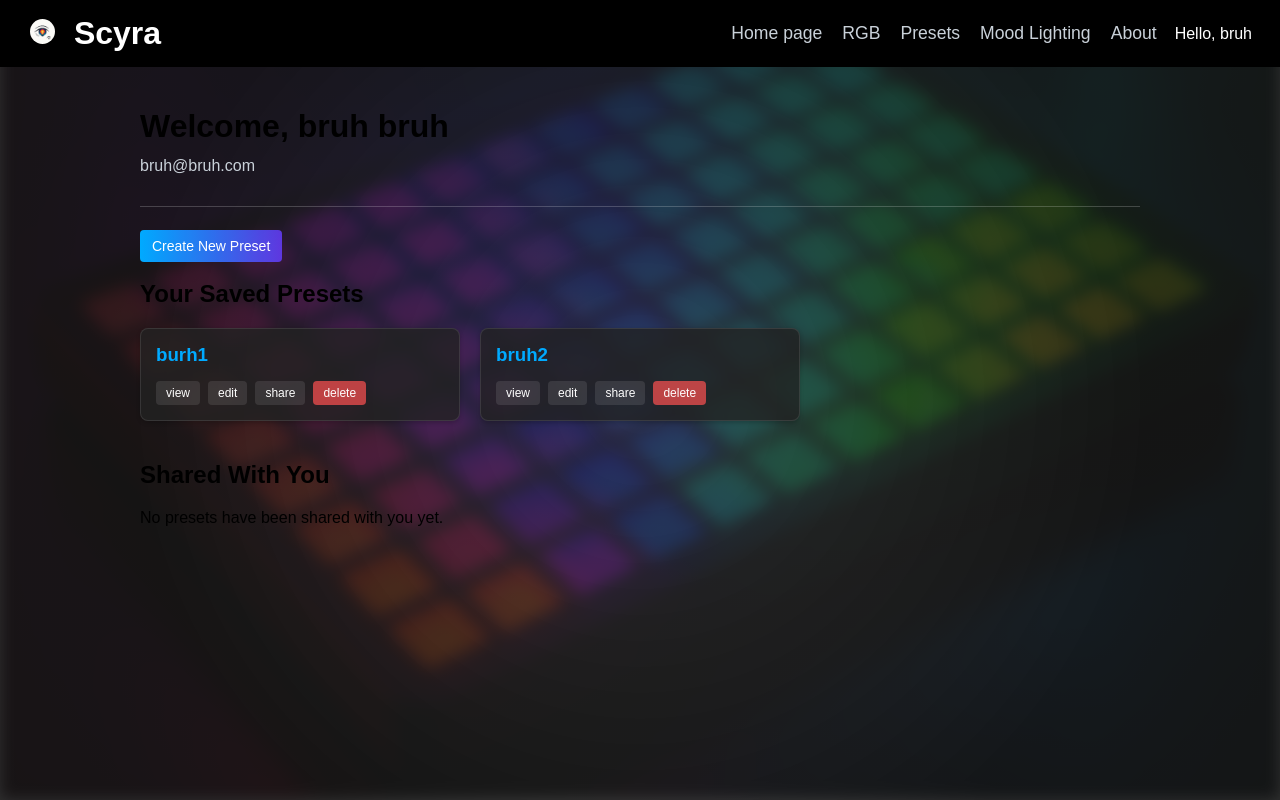
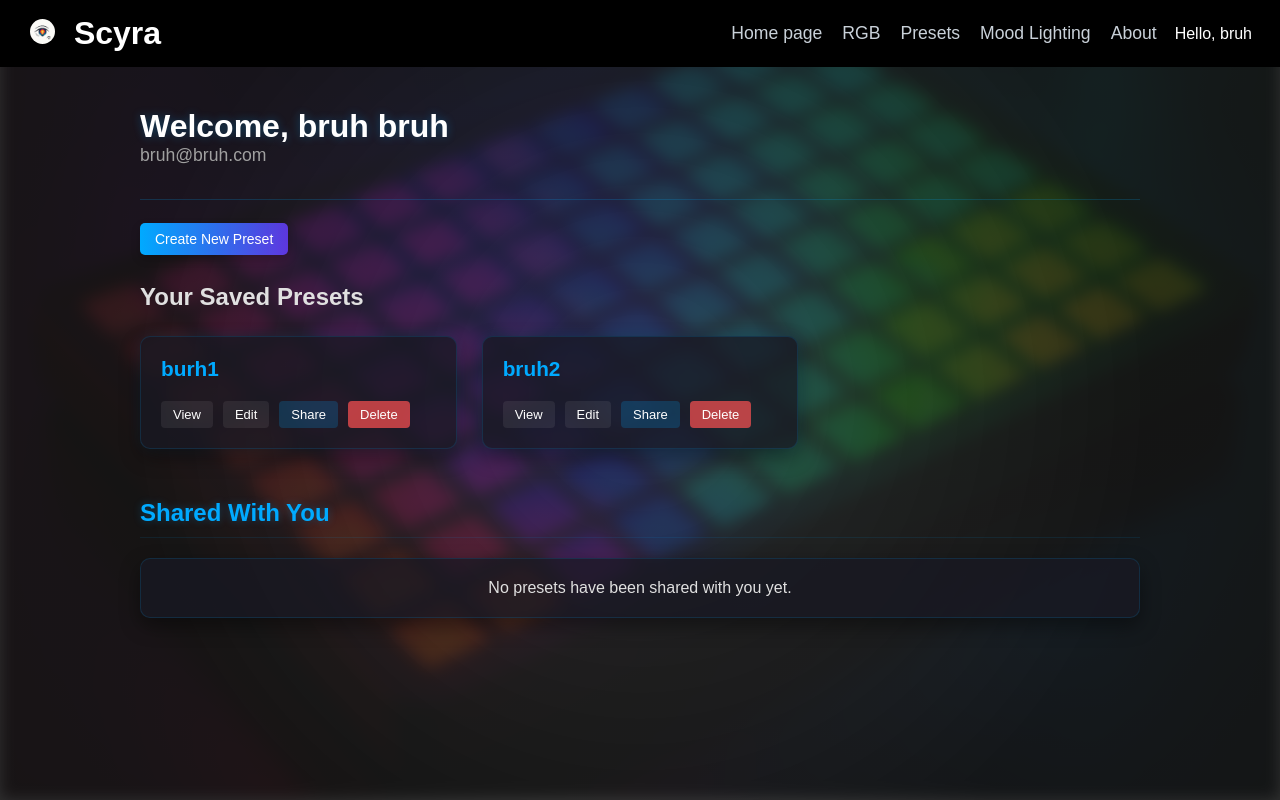
Before and after one commit to wenkow2k515/Scyra-WLED-RGB-group-project, a Flask app: page /account in a window 1280 px wide. Run offline with Flask 3, Linux system fonts and the light colour scheme; a user stored in the database is signed in.

Commit message:
Enhance account, login & register pages with dark theme Improve form styling with LED-inspired design and consistent color scheme

```diff
--- a/app/static/css/account.css
+++ b/app/static/css/account.css
@@ -2,102 +2,127 @@
     max-width: 1000px;
     margin: 0 auto;
     padding: 20px;
+    color: #e0e0e0;
 }
 
 .account-header {
     margin-bottom: 30px;
-    border-bottom: 1px solid rgba(255, 255, 255, 0.2);
+    border-bottom: 1px solid rgba(0, 170, 255, 0.2);
     padding-bottom: 15px;
 }
 
+.account-header h1 {
+    color: white;
+    text-shadow: 0 0 10px rgba(0, 170, 255, 0.3);
+    margin-bottom: 10px;
+}
+
 .account-email {
-    color: #c9d1d9;
+    color: #a0a0a0;
     margin-top: -10px;
+    font-size: 1.1em;
 }
 
 .account-actions {
-    margin-bottom: 25px;
+    margin-bottom: 35px;
 }
 
 .account-section {
-    margin-top: 40px;
+    margin-top: 50px;
+}
+
+.account-section h2 {
+    color: #00aaff;
+    margin-bottom: 20px;
+    text-shadow: 0 0 8px rgba(0, 170, 255, 0.3);
+    border-bottom: 1px solid rgba(0, 170, 255, 0.1);
+    padding-bottom: 10px;
 }
 
 .preset-grid {
     display: grid;
     grid-template-columns: repeat(auto-fill, minmax(300px, 1fr));
-    gap: 20px;
-    margin-top: 20px;
+    gap: 25px;
+    margin-top: 25px;
 }
 
 .preset-card {
-    border: 1px solid rgba(255, 255, 255, 0.1);
-    border-radius: 8px;
-    padding: 15px;
-    background: rgba(34, 34, 34, 0.8);
-    box-shadow: 0 2px 4px rgba(0, 0, 0, 0.2);
+    border: 1px solid rgba(0, 170, 255, 0.15);
+    border-radius: 10px;
+    padding: 20px;
+    background: rgba(25, 25, 35, 0.75);
+    box-shadow: 0 8px 20px rgba(0, 0, 0, 0.4), 0 0 15px rgba(0, 170, 255, 0.1);
     transition: transform 0.3s ease, box-shadow 0.3s ease;
 }
 
 .preset-card:hover {
     transform: translateY(-5px);
-    box-shadow: 0 8px 20px rgba(0, 0, 0, 0.3);
+    box-shadow: 0 12px 25px rgba(0, 0, 0, 0.5), 0 0 20px rgba(0, 170, 255, 0.2);
+    border-color: rgba(0, 170, 255, 0.3);
 }
 
 .preset-card.shared {
-    background: rgba(0, 137, 255, 0.15);
-    border-color: rgba(0, 170, 255, 0.3);
+    background: rgba(22, 28, 45, 0.75);
+    border-color: rgba(0, 170, 255, 0.25);
 }
 
 .preset-header {
-    margin-bottom: 15px;
+    margin-bottom: 20px;
 }
 
 .preset-header h3 {
-    margin: 0 0 5px 0;
+    margin: 0 0 8px 0;
     color: #00aaff;
+    font-size: 1.3em;
 }
 
 .preset-date, .shared-by {
-    font-size: 0.8rem;
-    color: #c9d1d9;
+    font-size: 0.9rem;
+    color: #a0a0a0;
     display: block;
+    margin-top: 5px;
 }
 
 .preset-actions {
     display: flex;
     flex-wrap: wrap;
-    gap: 8px;
+    gap: 10px;
+    margin-top: 15px;
 }
 
 .btn {
-    padding: 8px 12px;
-    border-radius: 4px;
+    padding: 8px 15px;
+    border-radius: 5px;
     text-decoration: none;
     border: none;
     cursor: pointer;
     font-size: 14px;
-    background: rgba(255, 255, 255, 0.1);
+    background: rgba(255, 255, 255, 0.07);
     color: white;
     transition: all 0.3s ease;
+    font-weight: 500;
 }
 
 .btn:hover {
-    background: rgba(255, 255, 255, 0.2);
+    background: rgba(255, 255, 255, 0.15);
+    transform: translateY(-2px);
 }
 
 .btn-sm {
-    padding: 5px 10px;
-    font-size: 12px;
+    padding: 6px 12px;
+    font-size: 13px;
+    border-radius: 4px;
 }
 
 .btn-primary {
     background: linear-gradient(90deg, #00aaff, #653cfadc);
     color: white;
+    box-shadow: 0 4px 10px rgba(0, 0, 0, 0.2);
 }
 
 .btn-primary:hover {
     background: linear-gradient(90deg, #43bfdf, #7050e6dc);
+    box-shadow: 0 6px 15px rgba(0, 0, 0, 0.3);
 }
 
 .btn-danger {
@@ -109,12 +134,27 @@
     background: rgba(255, 82, 82, 0.9);
 }
 
+.btn-share {
+    background: rgba(0, 170, 255, 0.2);
+}
+
+.btn-share:hover {
+    background: rgba(0, 170, 255, 0.3);
+}
+
 .no-presets {
     text-align: center;
     padding: 40px;
-    background: rgba(34, 34, 34, 0.8);
-    border-radius: 8px;
+    background: rgba(25, 25, 35, 0.75);
+    border-radius: 10px;
     margin-top: 20px;
+    border: 1px solid rgba(0, 170, 255, 0.15);
+    box-shadow: 0 8px 20px rgba(0, 0, 0, 0.4);
+}
+
+.no-presets p {
+    margin: 10px 0;
+    color: #e0e0e0;
 }
 
 .modal {
--- a/app/templates/account.html
+++ b/app/templates/account.html
@@ -32,10 +32,10 @@
                     </div>
 
                     <div class="preset-actions">
-                        <a href="{{ url_for('view_preset', preset_id=preset.id) }}" class="btn btn-sm">view</a>
-                        <a href="{{ url_for('edit_preset', preset_id=preset.id) }}" class="btn btn-sm">edit</a>
-                        <a href="{{ url_for('share_preset', preset_id=preset.id) }}" class="btn btn-sm btn-share">share</a>
-                        <button onclick="confirmDelete({{ preset.id }})" class="btn btn-sm btn-danger" id="confirmDeleteBtn">delete</button>
+                        <a href="{{ url_for('view_preset', preset_id=preset.id) }}" class="btn btn-sm">View</a>
+                        <a href="{{ url_for('edit_preset', preset_id=preset.id) }}" class="btn btn-sm">Edit</a>
+                        <a href="{{ url_for('share_preset', preset_id=preset.id) }}" class="btn btn-sm btn-share">Share</a>
+                        <button onclick="confirmDelete('{{ preset.id }}')" class="btn btn-sm btn-danger">Delete</button>
                     </div>
                 </div>
                 {% endfor %}
@@ -67,7 +67,7 @@
                 {% endfor %}
             </div>
         {% else %}
-            <p>No presets have been shared with you yet.</p>
+            <p class="no-presets" style="text-align: center; padding: 20px;">No presets have been shared with you yet.</p>
         {% endif %}
     </div>
 </div>
@@ -84,5 +84,7 @@
     </div>
 </div>
 
+{% block scripts %}
 <script src="/static/js/account.js"></script>
 {% endblock %}
+{% endblock %}
```
Also changed, not shown: other parts of app/static/css/account.css (+16 -7 lines), app/static/css/l_r.css (+52 -35 lines), app/templates/login.html (+6 -7 lines), app/templates/register.html (+17 -17 lines).
